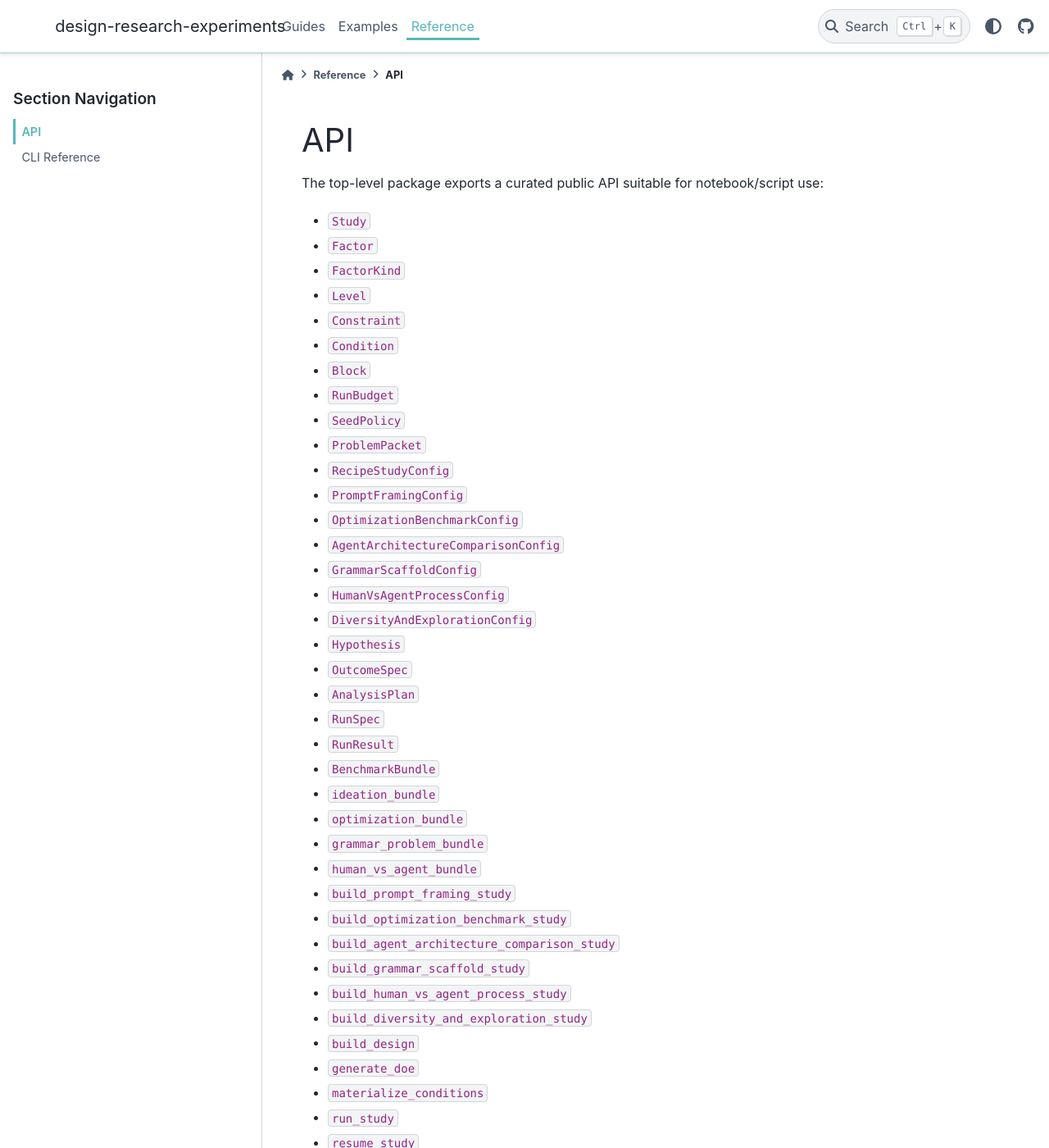
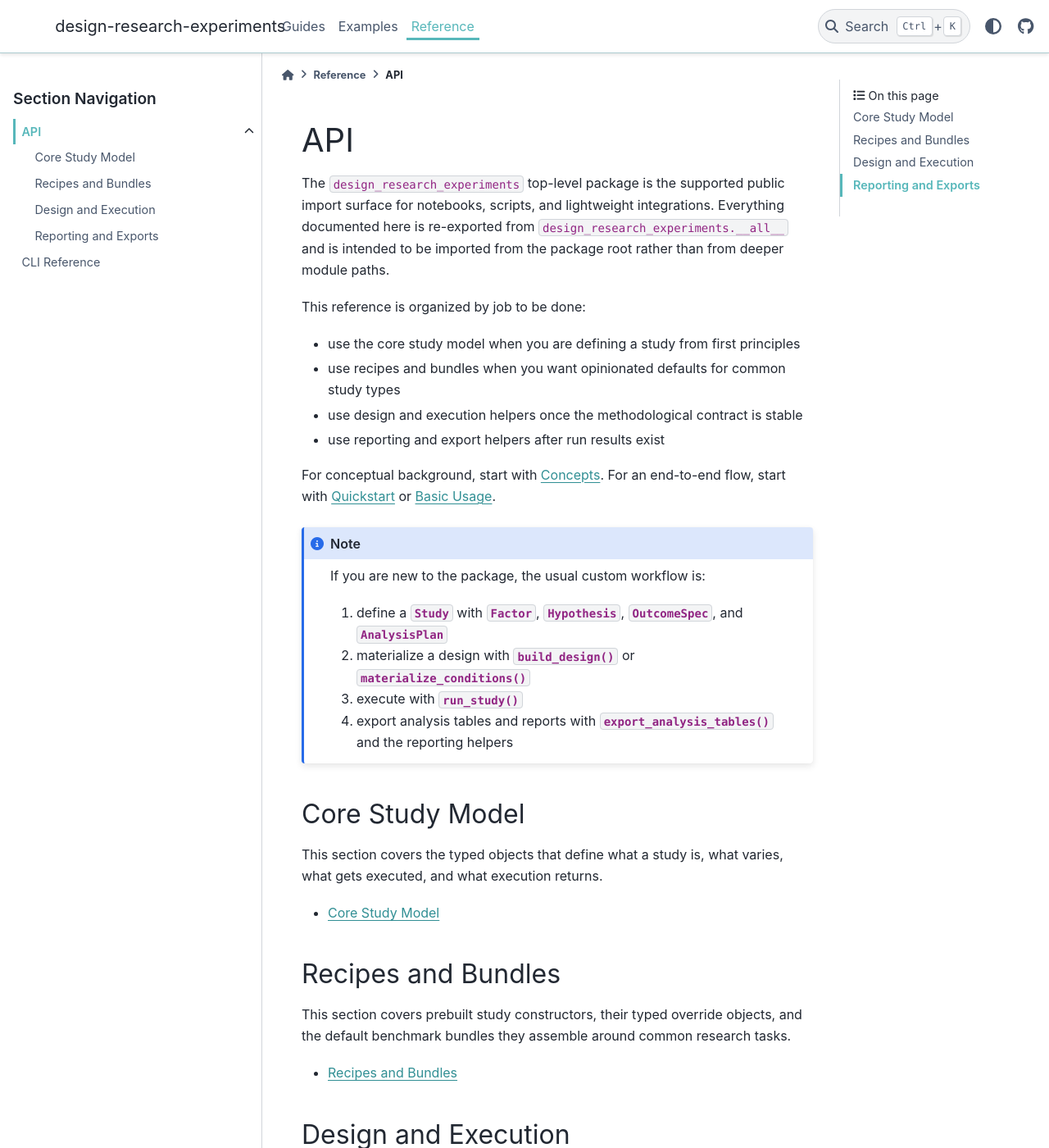
Before and after one commit to cmudrc/design-research-experiments, a Sphinx documentation site: the page built from docs/api.rst, in a window 1280 px wide and 1400 px high. Shown: the whole window at 82% size. Built offline with Sphinx 7.4.7 and the PyData theme 0.15.4, drawn with Linux system fonts in a browser that asks for light colours; some of the changed text lies outside the part shown.

Commit message:
docs: turn api reference into guided docs

```diff
--- a/docs/api.rst
+++ b/docs/api.rst
@@ -1,55 +1,78 @@
 API
 ===
 
-The top-level package exports a curated public API suitable for notebook/script use:
+The ``design_research_experiments`` top-level package is the supported public
+import surface for notebooks, scripts, and lightweight integrations. Everything
+documented here is re-exported from ``design_research_experiments.__all__`` and
+is intended to be imported from the package root rather than from deeper module
+paths.
 
-- ``Study``
-- ``Factor``
-- ``FactorKind``
-- ``Level``
-- ``Constraint``
-- ``Condition``
-- ``Block``
-- ``RunBudget``
-- ``SeedPolicy``
-- ``ProblemPacket``
-- ``RecipeStudyConfig``
-- ``PromptFramingConfig``
-- ``OptimizationBenchmarkConfig``
-- ``AgentArchitectureComparisonConfig``
-- ``GrammarScaffoldConfig``
-- ``HumanVsAgentProcessConfig``
-- ``DiversityAndExplorationConfig``
-- ``Hypothesis``
-- ``OutcomeSpec``
-- ``AnalysisPlan``
-- ``RunSpec``
-- ``RunResult``
-- ``BenchmarkBundle``
-- ``ideation_bundle``
-- ``optimization_bundle``
-- ``grammar_problem_bundle``
-- ``human_vs_agent_bundle``
-- ``build_prompt_framing_study``
-- ``build_optimization_benchmark_study``
-- ``build_agent_architecture_comparison_study``
-- ``build_grammar_scaffold_study``
-- ``build_human_vs_agent_process_study``
-- ``build_diversity_and_exploration_study``
-- ``build_design``
-- ``generate_doe``
-- ``materialize_conditions``
-- ``run_study``
-- ``resume_study``
-- ``export_analysis_tables``
-- ``render_markdown_summary``
-- ``render_methods_scaffold``
-- ``render_codebook``
-- ``render_significance_brief``
-- ``write_markdown_report``
-- ``validate_study``
+This reference is organized by job to be done:
 
-.. automodule:: design_research_experiments
-   :members:
-   :undoc-members:
-   :show-inheritance:
+- use the core study model when you are defining a study from first principles
+- use recipes and bundles when you want opinionated defaults for common study types
+- use design and execution helpers once the methodological contract is stable
+- use reporting and export helpers after run results exist
+
+For conceptual background, start with :doc:`concepts`. For an end-to-end flow,
+start with :doc:`quickstart` or :doc:`examples/core/basic_usage`.
+
+.. currentmodule:: design_research_experiments
+
+.. note::
+
+   If you are new to the package, the usual custom workflow is:
+
+   1. define a :class:`~design_research_experiments.Study` with
+      :class:`~design_research_experiments.Factor`,
+      :class:`~design_research_experiments.Hypothesis`,
+      :class:`~design_research_experiments.OutcomeSpec`, and
+      :class:`~design_research_experiments.AnalysisPlan`
+   2. materialize a design with
+      :func:`~design_research_experiments.build_design` or
+      :func:`~design_research_experiments.materialize_conditions`
+   3. execute with :func:`~design_research_experiments.run_study`
+   4. export analysis tables and reports with
+      :func:`~design_research_experiments.export_analysis_tables` and the
+      reporting helpers
+
+Core Study Model
+----------------
+
+This section covers the typed objects that define what a study is, what varies,
+what gets executed, and what execution returns.
+
+- :doc:`reference/api/core_study_model`
+
+Recipes and Bundles
+-------------------
+
+This section covers prebuilt study constructors, their typed override objects,
+and the default benchmark bundles they assemble around common research tasks.
+
+- :doc:`reference/api/recipes_and_bundles`
+
+Design and Execution
+--------------------
+
+This section covers the public helpers that materialize conditions, generate DOE
+tables, validate study definitions, and orchestrate run execution.
+
+- :doc:`reference/api/design_and_execution`
+
+Reporting and Exports
+---------------------
+
+This section covers canonical table exports and the lightweight reporting
+helpers intended for manuscript drafting, summaries, and artifact packaging.
+
+- :doc:`reference/api/reporting_and_exports`
+
+.. toctree::
+   :maxdepth: 2
+   :hidden:
+
+   reference/api/core_study_model
+   reference/api/recipes_and_bundles
+   reference/api/design_and_execution
+   reference/api/reporting_and_exports
--- a/docs/reference/index.rst
+++ b/docs/reference/index.rst
@@ -14,7 +14,9 @@ Public API
 ----------
 
 The compatibility-guaranteed import surface maps directly to
-``design_research_experiments.__all__``.
+``design_research_experiments.__all__``. The API reference is grouped by
+responsibility so you can move from the core study model into recipes, design
+execution, and reporting without reading one flat symbol dump.
 
 - :doc:`../api`
 
```
Also changed, not shown: docs/reference/api/core_study_model.rst (added, +101 -0 lines), docs/reference/api/design_and_execution.rst (added, +49 -0 lines), docs/reference/api/recipes_and_bundles.rst (added, +100 -0 lines), docs/reference/api/reporting_and_exports.rst (added, +45 -0 lines).
